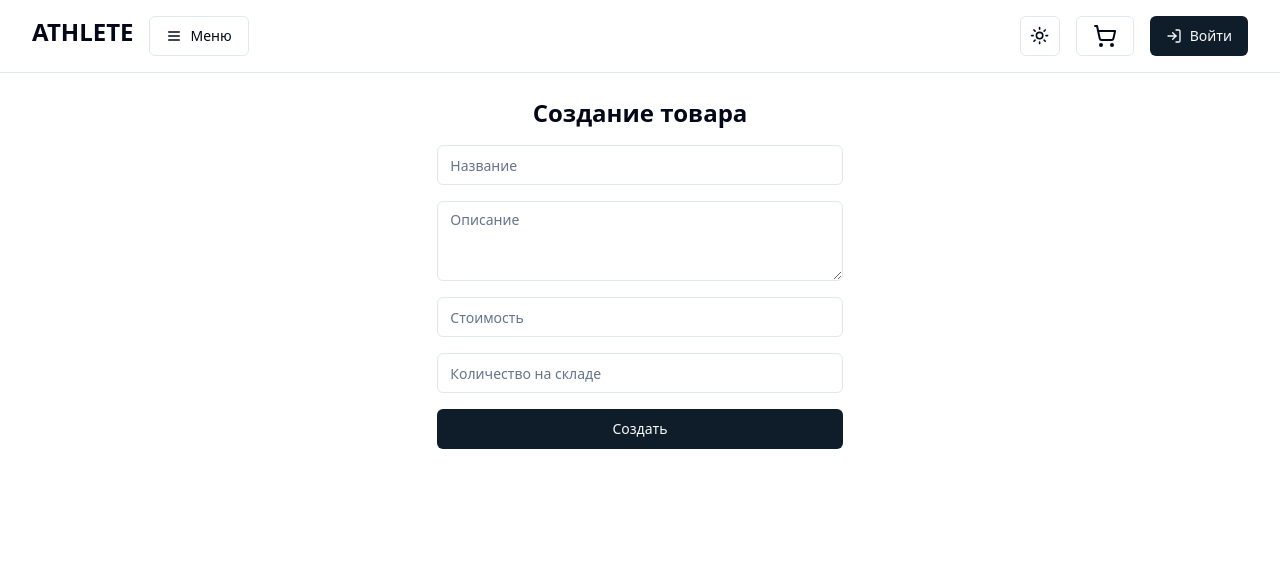
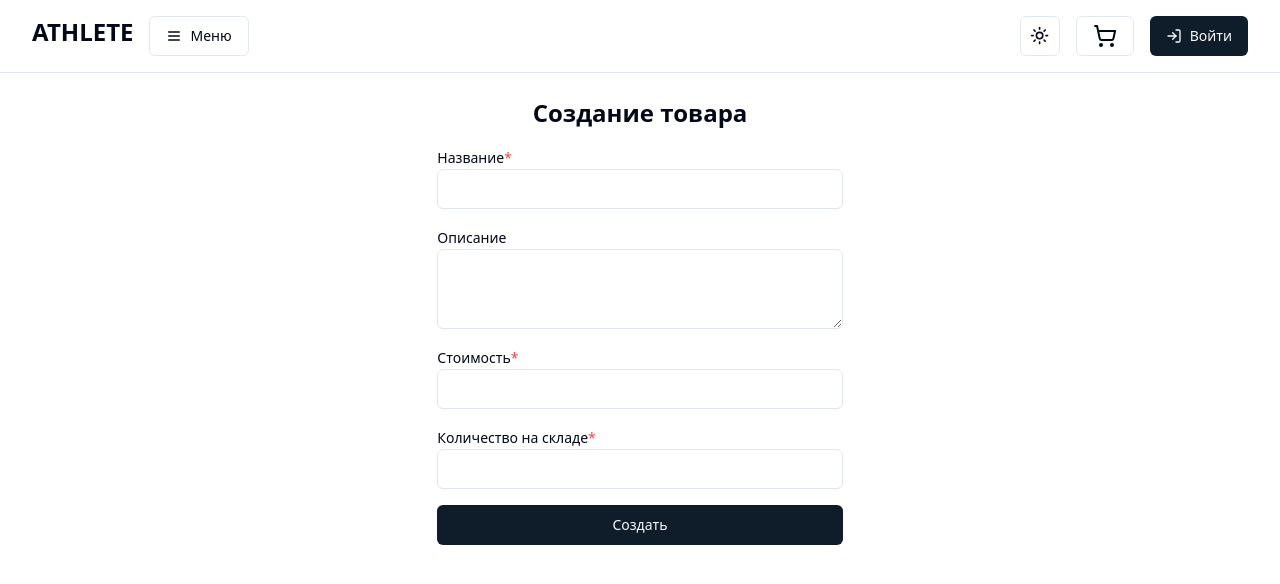
Before and after one commit to sergey-cyber/athlete, a Next.js app: page /merchandise/create in a window 1280 px wide. Shown: the top 584 px of the page. Built offline with nearby package versions, Linux system fonts and the light colour scheme.

Commit message:
Validation of merchandise creation

```diff
--- a/src/components/merchandises/merchandise-create-form.tsx
+++ b/src/components/merchandises/merchandise-create-form.tsx
@@ -6,6 +6,7 @@ import { Button } from "../ui/button";
 import { createMerchandise } from "@/service/merchandise/actions";
 import { useToast } from "../ui/use-toast";
 import { MerchandiseForm } from "./merchandise-form";
+import { merchandiseFormSchema } from "./schemas";
 
 export function MerchandiseCreateForm() {
   const { toast } = useToast();
@@ -15,6 +16,14 @@ export function MerchandiseCreateForm() {
   const onSubmit = async () => {
     setPending(true);
     try {
+      const result = merchandiseFormSchema.safeParse(values);
+      if (!result.success) {
+        toast({
+          title: result.error.issues[0].message,
+          variant: "destructive"
+        });
+        return;
+      }
       await createMerchandise(values);
       toast({
         title: "Товар создан успешно."
--- a/src/components/merchandises/merchandise-edit-form.tsx
+++ b/src/components/merchandises/merchandise-edit-form.tsx
@@ -6,6 +6,7 @@ import { Button } from "../ui/button";
 import { editMerchandise } from "@/service/merchandise/actions";
 import { useToast } from "../ui/use-toast";
 import { MerchandiseForm } from "./merchandise-form";
+import { merchandiseFormSchema } from "./schemas";
 
 interface Props {
   merchandise: MerchandiseType;
@@ -19,6 +20,14 @@ export function MerchandiseEditForm({ merchandise }: Props) {
   const onSubmit = async () => {
     setPending(true);
     try {
+      const result = merchandiseFormSchema.safeParse(values);
+      if (!result.success) {
+        toast({
+          title: result.error.issues[0].message,
+          variant: "destructive"
+        });
+        return;
+      }
       await editMerchandise(values);
       toast({
         title: "Товар изменен успешно."
--- a/src/components/merchandises/merchandise-form.tsx
+++ b/src/components/merchandises/merchandise-form.tsx
@@ -4,38 +4,54 @@ import { PropsWithChildren } from "react";
 import { Input } from "../ui/input";
 import { Textarea } from "../ui/textarea";
 import { MerchandiseType } from "@/service/merchandise/types";
+import { Label } from "../ui/label";
+import { RequiredLabel } from "../required-label";
 
 interface Props extends PropsWithChildren {
   values: Partial<MerchandiseType>;
-  onChange: (fieldName: string, value: any) => void;
+  onChange: <K extends keyof MerchandiseType>(
+    key: K,
+    value: MerchandiseType[K]
+  ) => void;
 }
 
 export function MerchandiseForm({ values, onChange, children }: Props) {
   return (
     <div className="flex flex-col w-1/3 gap-y-4 pt-4">
+      <div>
+        <RequiredLabel>Название</RequiredLabel>
         <Input
           type="string"
-        placeholder="Название"
           value={values.title}
           onChange={(e) => onChange("title", e.currentTarget.value)}
         />
+      </div>
+      <div>
+        <Label>Описание</Label>
         <Textarea
-        placeholder="Описание"
           value={values.description}
           onChange={(e) => onChange("description", e.currentTarget.value)}
         />
+      </div>
+      <div>
+        <RequiredLabel>Стоимость</RequiredLabel>
         <Input
           type="number"
-        placeholder="Стоимость"
           value={values.price}
-        onChange={(e) => onChange("price", e.currentTarget.value)}
+          onChange={(e) => onChange("price", Number(e.currentTarget.value))}
         />
+      </div>
+      <div>
+        <RequiredLabel>Количество на складе</RequiredLabel>
         <Input
+          required
           type="number"
-        placeholder="Количество на складе"
           value={values.numberInWarehouse}
-        onChange={(e) => onChange("numberInWarehouse", e.currentTarget.value)}
+          onChange={(e) =>
+            onChange("numberInWarehouse", Number(e.currentTarget.value))
+          }
         />
+      </div>
       {/*Submit button placement*/}
       {children}
     </div>
--- /dev/null
+++ b/src/components/merchandises/schemas.ts
@@ -0,0 +1,13 @@
+import { z } from "zod";
+
+const REQUIRED_MESSAGE = { message: "Не заполнены обязательные поля" };
+
+export const merchandiseFormSchema = z.object({
+  title: z.string(REQUIRED_MESSAGE).min(1, REQUIRED_MESSAGE),
+  price: z
+    .number(REQUIRED_MESSAGE)
+    .gt(0, { message: "Стоимость должна быть больше нуля" }),
+  numberInWarehouse: z
+    .number(REQUIRED_MESSAGE)
+    .gt(0, { message: "Количество на складе должно быть больше нуля" })
+});
--- /dev/null
+++ b/src/components/required-label.tsx
@@ -0,0 +1,15 @@
+"use client";
+
+import { PropsWithChildren } from "react";
+import { Label } from "./ui/label";
+
+interface Props extends PropsWithChildren {}
+
+export function RequiredLabel({ children }: Props) {
+  return (
+    <Label>
+      <span>{children}</span>
+      <span className="text-red-500">*</span>
+    </Label>
+  );
+}
```
Lines whose indentation alone changed are shown as unchanged.
